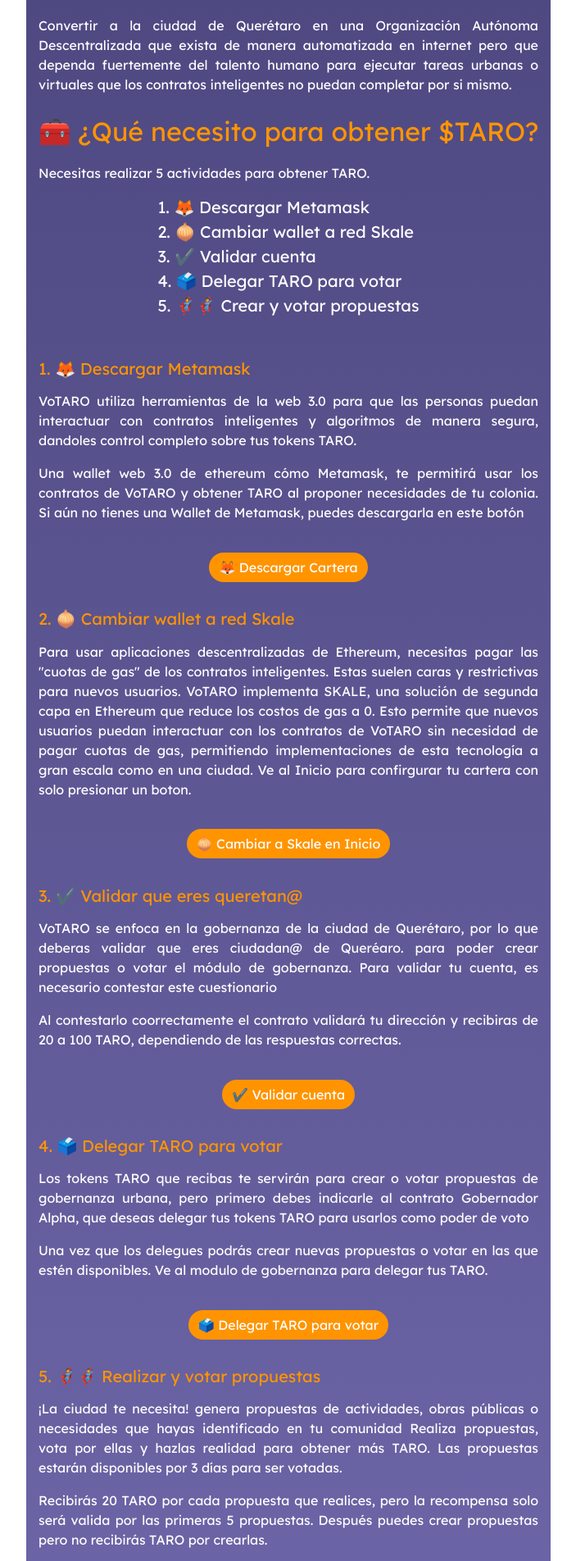
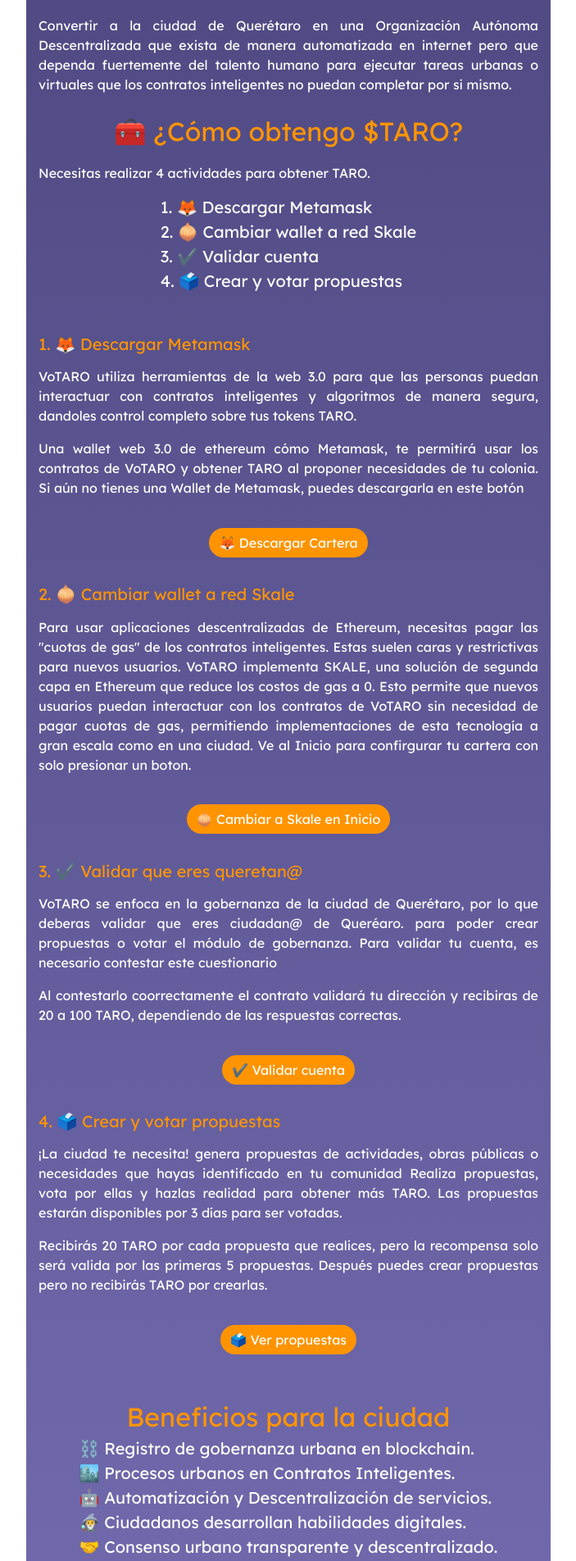
Before and after one commit to zenbitETH/Ciudades-DAO, a React (Create React App) app in the folder frontend/: page /about in a window 1280 px wide. Shown: the part 1322-3226 px from the top of the page at 82% size, without its empty margins (288-991 px from the left). Built offline with nearby package versions, Linux system fonts and the light colour scheme.

Commit message:
About without delegate instructions

```diff
--- a/frontend/src/components/About.js
+++ b/frontend/src/components/About.js
@@ -37,13 +37,12 @@ const About = () => {
       Transform Querétaro City into a Decentralized Autonomous Organization that exists in an automated way on the internet but that relies heavily on human talent to carry out urban or virtual tasks that the smart contracts cannot complete by itself.
         </div>
       <div className="orange">🧰 What do I need to get $ TARO?</div>
-      <div className="main">You need to do 5 activities to get TARO.</div>
+      <div className="main">You need to do 4 activities to get TARO.</div>
        <div className="text-medium-left">
           <div className="aboutC">1. 🦊 Download Metamask</div>
           <div className="aboutC" >2. 🧅 Switch to Skale Network</div>
           <div className="aboutC">3. ✔️ Get Validated</div>
-          <div className="aboutC" >4. 🗳️ Delegate TARO</div>
-          <div className="aboutC" >5. 🦸🦸‍♂️ Create and Vote on proposals </div>
+          <div className="aboutC" >4. 🗳️ Create and Vote on proposals </div>
         </div>
       <div className="main">
       <div className="aboutCo">1. 🦊 Downlad Wallet</div>
@@ -69,21 +68,13 @@ const About = () => {
          correct.
        </p>
        <div className ="submitbutton"><Button className="aboutbutton" href="Quiz" >✔️ Validate address</Button></div>
-       <div className="aboutCo">4. 🗳️ Delegate TARO</div>
-       <p>
-        The TARO tokens you receive will help you create or vote on urban governance proposals, but first
-        You must indicate to the Governor Alpha contract that you want to delegate your TARO tokens to use them as voting power </p>
-        <p> Once you delegate you will be able to create new proposals or vote on those that are available. Go to the governance module
-          to delegate your TARO.
-        </p>
-       <div className ="submitbutton"><Button className="aboutbutton" href="ProposalList" >🗳️ Go to Urban Governance</Button></div>
-       <div className="aboutCo">5. 🦸🦸‍♂️ Create and Vote on proposals</div>
+       <div className="aboutCo">4. 🗳️ Create and Vote on proposals</div>
        <p> The city needs you! generate proposals for activities, public works or needs that you have identified in your community Make proposals,
           vote for them and make them come true to get more TARO. Proposals will be available for 3 days to be voted on. </p>
          <p> You will receive 20 TAROs for each proposal you make, but the reward will only be valid for the first 5 proposals. Then you can create proposals
            but you will not receive TARO for new proposals.
          </p>
-       <div className ="submitbutton"><Button className="aboutbutton" href="ProposalList" >🦸🦸‍♂️ Create Proposal</Button></div>
+       <div className ="submitbutton"><Button className="aboutbutton" href="ProposalList" >🗳️ See proposals</Button></div>
     </div>
       <div className="orange"> Benefits for the city</div>
       <div className="text-medium-left">
@@ -124,14 +115,13 @@ const About = () => {
       <div className="main">
         Convertir a la ciudad de Querétaro en una Organización Autónoma Descentralizada que exista de manera automatizada en internet pero que
         dependa fuertemente del talento humano para ejecutar tareas urbanas o virtuales que los contratos inteligentes no puedan completar por si mismo.</div>
-      <div className="orange">🧰 ¿Qué necesito para obtener $TARO?</div>
-      <div className="main">Necesitas realizar 5 actividades para obtener TARO.</div>
+      <div className="orange">🧰 ¿Cómo obtengo $TARO?</div>
+      <div className="main">Necesitas realizar 4 actividades para obtener TARO.</div>
        <div className="text-medium-left">
           <div className="aboutC">1. 🦊 Descargar Metamask</div>
           <div className="aboutC" >2. 🧅 Cambiar wallet a red Skale </div>
           <div className="aboutC">3. ✔️ Validar cuenta</div>
-          <div className="aboutC" >4. 🗳️ Delegar TARO para votar</div>
-          <div className="aboutC" >5. 🦸🦸‍♂️ Crear y votar propuestas </div>
+          <div className="aboutC" >4. 🗳️ Crear y votar propuestas </div>
         </div>
       <div className="main">
       <div className="aboutCo">1. 🦊 Descargar Metamask</div>
@@ -157,21 +147,13 @@ const About = () => {
         correctas.
        </p>
        <div className ="submitbutton"><Button className="aboutbutton" href="Quiz" >✔️ Validar cuenta</Button></div>
-       <div className="aboutCo">4. 🗳️ Delegar TARO para votar</div>
-       <p>
-       Los tokens TARO que recibas te servirán para crear o votar propuestas de gobernanza urbana, pero primero
-       debes indicarle al contrato Gobernador Alpha, que deseas delegar tus tokens TARO para usarlos como poder de voto</p>
-       <p>Una vez que los delegues podrás crear nuevas propuestas o votar en las que estén disponibles. Ve al modulo de gobernanza
-         para delegar tus TARO.
-       </p>
-       <div className ="submitbutton"><Button className="aboutbutton" href="ProposalList" >🗳️ Delegar TARO para votar</Button></div>
-       <div className="aboutCo">5. 🦸🦸‍♂️ Realizar y votar propuestas</div>
+       <div className="aboutCo">4. 🗳️ Crear y votar propuestas</div>
        <p>¡La ciudad te necesita! genera propuestas de actividades, obras públicas o necesidades que hayas identificado en tu comunidad Realiza propuestas,
          vota por ellas y hazlas realidad para obtener más TARO. Las propuestas estarán disponibles por 3 días para ser votadas.</p>
         <p>Recibirás 20 TARO por cada propuesta que realices, pero la recompensa solo será valida por las primeras 5 propuestas. Después puedes crear propuestas
           pero no recibirás TARO por crearlas.
         </p>
-       <div className ="submitbutton"><Button className="aboutbutton" href="ProposalList" >🦸🦸‍♂️ Crear propuestas</Button></div>
+       <div className ="submitbutton"><Button className="aboutbutton" href="ProposalList" >🗳️ Ver propuestas</Button></div>
     </div>
       <div className="orange"> Beneficios para la ciudad</div>
       <div className="text-medium-left">
```
